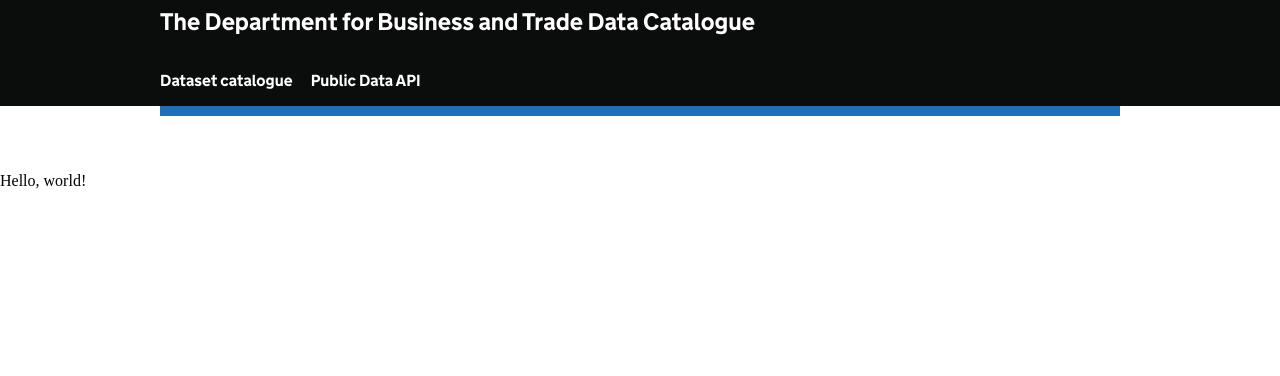
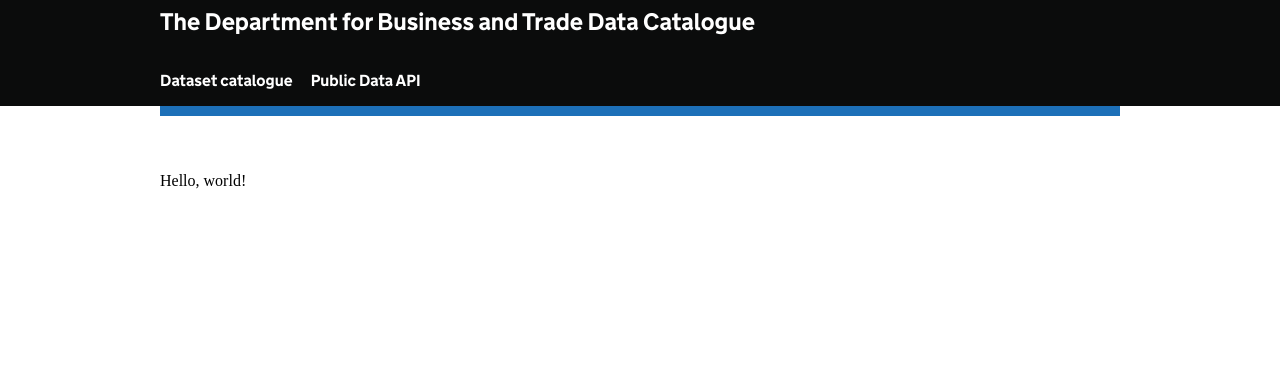
Before and after one commit to uktrade/trade-data-catalogue, a Django app: page /1/1/1 in a window 1280 px wide. Shown: the top 376 px of the page. Run offline with Django 5.2, Linux system fonts and the light colour scheme.

Commit message:
Some formatting on preview template

```diff
--- a/trade_data_catalogue/templates/dataset_catalogue/preview.html
+++ b/trade_data_catalogue/templates/dataset_catalogue/preview.html
@@ -1,3 +1,5 @@
 {% extends "base.html" %} {% block content %}
-<p>Hello, world!</p>
+<div class="govuk-width-container">
+  <p>Hello, world!</p>
+</div>
 {% endblock %}
```
